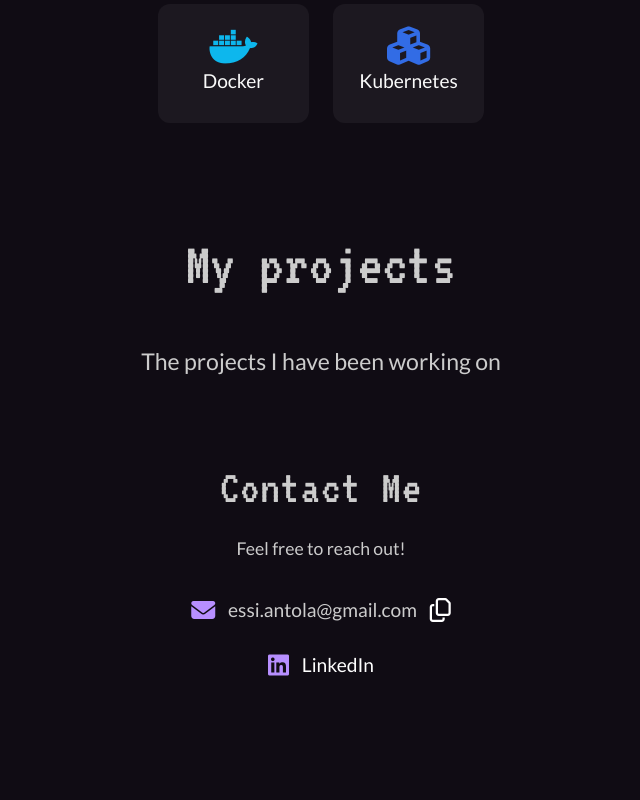
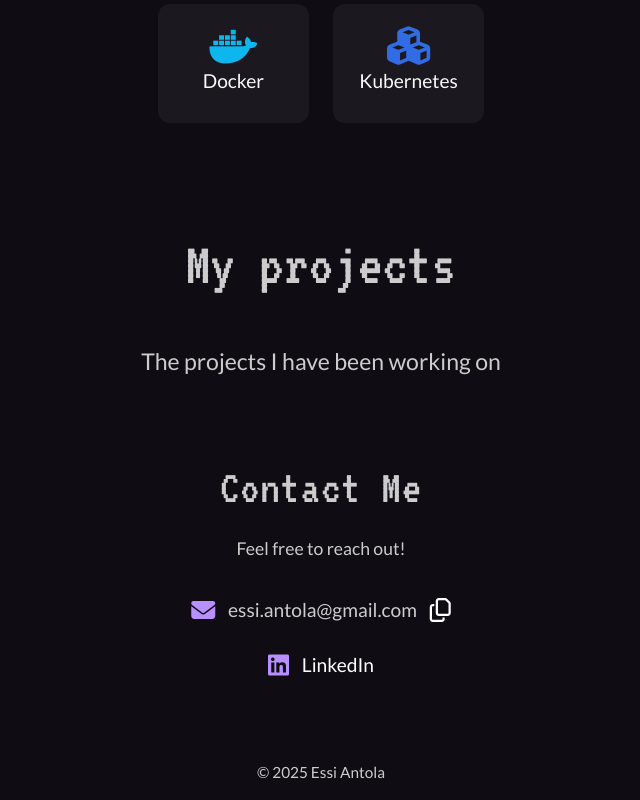
Before and after one commit to ezbaa/portfolio, a Vue app: page / in a window 1280 px wide. Shown: the part 2132-2932 px from the top of the page, without its empty margins (319-959 px from the left). Before the commit the page ends 2892 px from the top, so only its background shows below. Built offline with nearby package versions, Linux system fonts and the light colour scheme.

Commit message:
Add footer

```diff
--- a/src/App.vue
+++ b/src/App.vue
@@ -5,6 +5,7 @@ import Navbar from "./components/Navbar.vue";
 import Skills from "./components/Skills.vue";
 import Projects from "./components/Projects.vue";
 import Contact from "./components/Contact.vue";
+import Footer from "./components/Footer.vue";
 </script>
 
 <template>
@@ -14,6 +15,7 @@ import Contact from "./components/Contact.vue";
   <Skills />
   <Projects />
   <Contact />
+  <Footer />
 </template>
 
 <style></style>
--- /dev/null
+++ b/src/components/Footer.vue
@@ -0,0 +1,13 @@
+<template>
+  <footer>
+    <p>© 2025 Essi Antola</p>
+  </footer>
+</template>
+<script setup></script>
+<style>
+footer {
+  text-align: center;
+  font-size: 0.8rem;
+  margin-top: 3rem;
+}
+</style>
```
